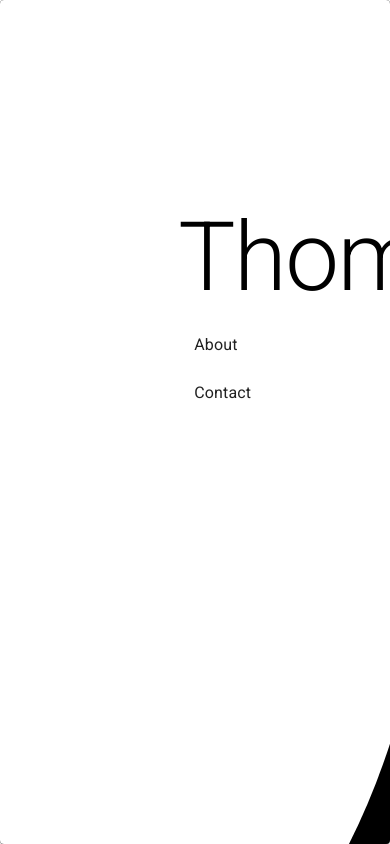
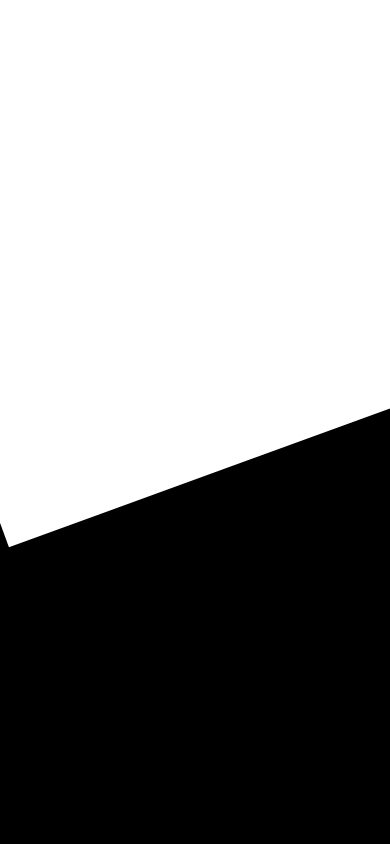
Before and after one commit to thompson-codes-llc/thompson.codes, a React (Create React App) app: page / in a window 390 px wide. Built offline with nearby package versions, Linux system fonts and the light colour scheme.

Commit message:
responsive layout

```diff
--- a/src/App.jsx
+++ b/src/App.jsx
@@ -1,7 +1,7 @@
-import { Route, Routes } from "react-router-dom";
+// import { Route, Routes } from "react-router-dom";
 import "./App.css";
-import About from "./pages/about";
-import Contact from "./pages/contact";
+// import About from "./pages/about";
+// import Contact from "./pages/contact";
 import { Home } from "./components/home";
 import { ThemeProvider, createTheme } from "@mui/material";
 
@@ -10,11 +10,12 @@ const theme = createTheme({});
 const App = () => {
   return (
     <ThemeProvider theme={theme}>
-      <Routes>
+      <Home />
+      {/* <Routes>
         <Route path="/" element={<Home />} />
         <Route path="/about" element={<About />} />
         <Route path="/contact" element={<Contact />} />
-      </Routes>
+      </Routes> */}
     </ThemeProvider>
   );
 };
--- a/src/components/home.js
+++ b/src/components/home.js
@@ -1,38 +1,83 @@
-import { Layout } from "./layout";
-import { Typography } from "@mui/material";
-import { Menu } from "./menu";
+// import { Layout } from "./layout";
+// import { Typography } from "@mui/material";
+// import { Menu } from "./menu";
 
-const leftHeader = () => {
+// const leftHeader = () => {
+//   return (
+//     <>
+//       <Typography
+//         variant="h1"
+//         sx={{
+//           color: "black",
+//           marginTop: "60%",
+//           marginLeft: "40%",
+//         }}
+//       >
+//         Thompson
+//       </Typography>
+//       <Menu />
+//     </>
+//   );
+// };
+
+// const rightHeader = () => {
+//   return (
+//     <Typography
+//       variant="h1"
+//       sx={{
+//         color: "white",
+//         marginTop: "65%",
+//       }}
+//     >
+//       Codes
+//     </Typography>
+//   );
+// };
+// export const Home = () => {
+//   return <Layout left={leftHeader()} right={rightHeader()} />;
+// };
+
+import { Box } from "@mui/material";
+
+export const Home = () => {
   return (
-    <>
-      <Typography
-        variant="h1"
+    <Box
+      sx={{
+        display: "flex",
+        flexDirection: "column",
+        height: "100%",
+        backgroundColor: "black",
+        position: "relative",
+        overflow: "hidden",
+        padding: 0,
+        margin: 0,
+        maxWidth: "100%",
+      }}
+    >
+      <Box
         sx={{
-          color: "black",
-          marginTop: "60%",
-          marginLeft: "40%",
+          backgroundColor: "white",
+          flex: { xs: 2, sm: 2, md: 3 },
+          position: "relative",
+          width: {
+            xs: "750px",
+            sm: "1250px",
+            md: "1400px",
+            lg: "1500px",
+          },
+          textAlign: "center",
+          color: "white",
+          transform: { xs: "rotate(-20deg)", sm: "rotate(-20deg)" },
+          marginLeft: {
+            xs: "-110px",
+            sm: "-125px",
+            md: "-150px",
+          },
+          top: { xs: "-15%", sm: "-25%", lg: "-28%" },
+          minWidth: "750px",
         }}
-      >
-        Thompson
-      </Typography>
-      <Menu />
-    </>
+      />
+      <Box sx={{ backgroundColor: "black", flex: 1 }} />
+    </Box>
   );
 };
-
-const rightHeader = () => {
-  return (
-    <Typography
-      variant="h1"
-      sx={{
-        color: "white",
-        marginTop: "65%",
-      }}
-    >
-      Codes
-    </Typography>
-  );
-};
-export const Home = () => {
-  return <Layout left={leftHeader()} right={rightHeader()} />;
-};
```
